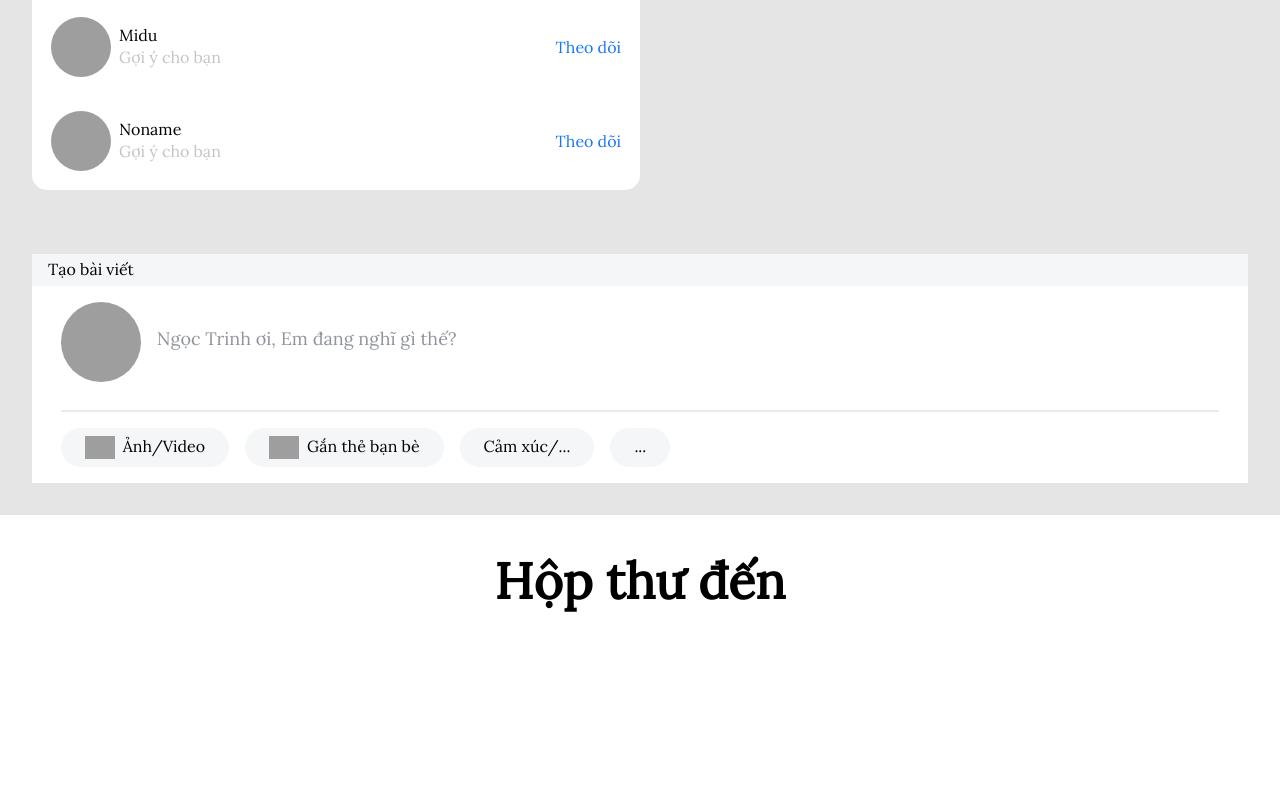
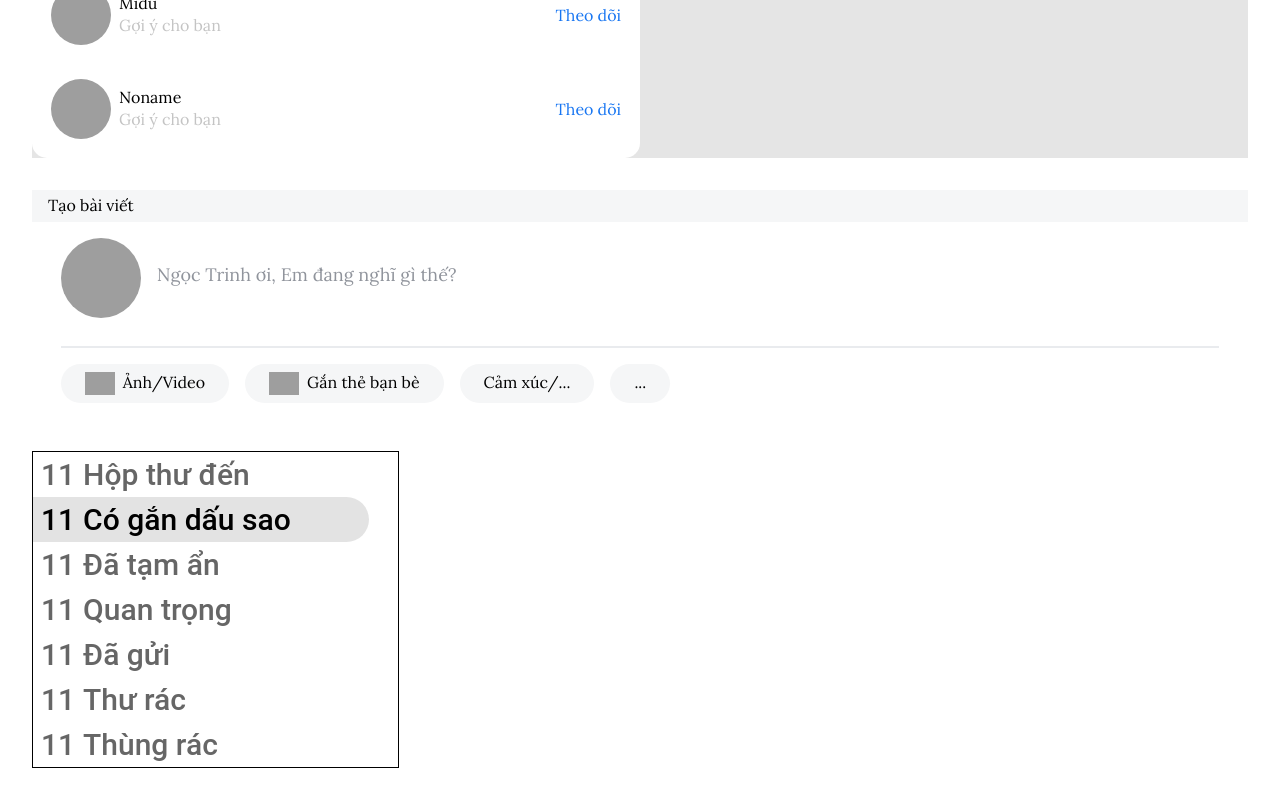
Before and after one commit to nnhunguet/codersx-react-todo-list, a React (Create React App) app: page / in a window 1280 px wide. Shown: the part 1181-1981 px from the top of the page. Before the commit the page ends 1827 px from the top, so only its background shows below. Built offline with nearby package versions, Linux system fonts and the light colour scheme; grey boxes are pictures that could not be loaded.

Commit message:
Add icon before mail-items

```diff
--- a/src/App.css
+++ b/src/App.css
@@ -193,7 +193,7 @@ h1 {
 }
 
 .container {
-  padding: 2rem 2rem;
+  margin: 2rem 2rem;
   background-color: #E5E5E5;
 }
 
@@ -380,3 +380,13 @@ svg {
   width: 30px;
   margin-right: 8px;
 }
+
+.mail {
+  border:  black solid 1px;
+  width: 30%;
+}
+
+.dynamic-class-names {
+  margin: 2rem 2rem;
+  background-color: white;
+}
--- a/src/App.js
+++ b/src/App.js
@@ -14,11 +14,6 @@ import { ReactComponent as Coffee } from './icons/coffee.svg';
 import { ReactComponent as Setting } from './icons/setting.svg';
 
 function App() {
-
-  const friends = [
-
-  ]
-
   const items = [
     {
       icon: <Home/>,
--- a/src/components/Dynamic Clas Name/Mail.js
+++ b/src/components/Dynamic Clas Name/Mail.js
@@ -1,14 +1,16 @@
 import React, { Component } from 'react'
+import './css/Mail.css'
 
 class Mail extends Component {
-  constructor() {
-    super();
-  }
+  render() {
+    const classNames = require('classnames')
 
-  render() {
-    const { mails } = this.props;
+    const { mail } = this.props;
+    let className = classNames('TodoItem', {'TodoItem-active':mail.active})
     return (
-      <h1>{mails[0].title}</h1>
+      <div className="mail-item">
+        <p className={className}>{mail.title}</p>
+      </div>
     )
   }
 }
--- /dev/null
+++ b/src/components/Dynamic Clas Name/css/Mail.css
@@ -0,0 +1,23 @@
+.TodoItem {
+  font-family: Roboto;
+  font-style: normal;
+  font-weight: 500;
+  font-size: 30px;
+  line-height: 35px;
+  color: rgba(85, 85, 85, 0.9);
+  padding: 5px 0px;
+  padding-left: 0.5rem;
+  margin: 0px;
+  width: 90%;
+}
+
+.TodoItem-active {
+  background: rgba(221, 221, 221, 0.8);
+  border-radius: 0 35px 35px 0;
+  color: black;
+}
+
+.TodoItem::before {
+  content: '11';
+  margin-right: 0.5rem;
+}
--- a/src/components/DynamicClassNames.js
+++ b/src/components/DynamicClassNames.js
@@ -42,7 +42,9 @@ class DynamicClassNames extends Component {
     return (
       <>
         <div className="mail">
-          <Mail mails={this.mails}/>
+          {
+            this.mails.map(mail => <Mail mail={mail}/>)
+          }
         </div>
       </>
     )
--- a/src/components/Header.js
+++ b/src/components/Header.js
@@ -12,7 +12,7 @@ class Header extends Component{
                 <b>Go back</b>
               </div>
               <div className="center-header">
-                <img src="https://yt3.ggpht.com/QxyJh1Z6iIsqKTxdyuExzNqQ9S8YiHWshcG0lfAg-T-UORK5uTQXAv0cZdPFwov-FCcHoEujfw=w1440-fcrop64=1,32b75a57cd48a5a8-k-c0xffffffff-no-nd-rj"   height="80px"></img>
+                <img src="https://yt3.ggpht.com/QxyJh1Z6iIsqKTxdyuExzNqQ9S8YiHWshcG0lfAg-T-UORK5uTQXAv0cZdPFwov-FCcHoEujfw=w1440-fcrop64=1,32b75a57cd48a5a8-k-c0xffffffff-no-nd-rj"   height="80px" alt="photo"></img>
               </div>
               <div className="right-header">
                 <p>
--- a/src/components/Status.js
+++ b/src/components/Status.js
@@ -29,7 +29,7 @@ class Status extends Component {
         </div>
         <div className="content">
           <div className="session-1">
-            <img src="https://encrypted-tbn0.gstatic.com/images?q=tbn%3AANd9GcTm-WfxJ4k7Tx47gKot8fGzVv6aEPHWBgfIgtU_uy5BDy1hBZWG&usqp=CAU" width="80px" height="80px" />
+            <img src="https://encrypted-tbn0.gstatic.com/images?q=tbn%3AANd9GcTm-WfxJ4k7Tx47gKot8fGzVv6aEPHWBgfIgtU_uy5BDy1hBZWG&usqp=CAU" width="80px" height="80px" alt="photo"/>
           </div>
           <div className="title">
             <p>
--- a/src/components/StatusActive.js
+++ b/src/components/StatusActive.js
@@ -1,9 +1,6 @@
 import React, { Component } from 'react';
 
 class StatusActive extends Component {
-  constructor() {
-    super();
-  }
   render() {
     return(
       <>
```
